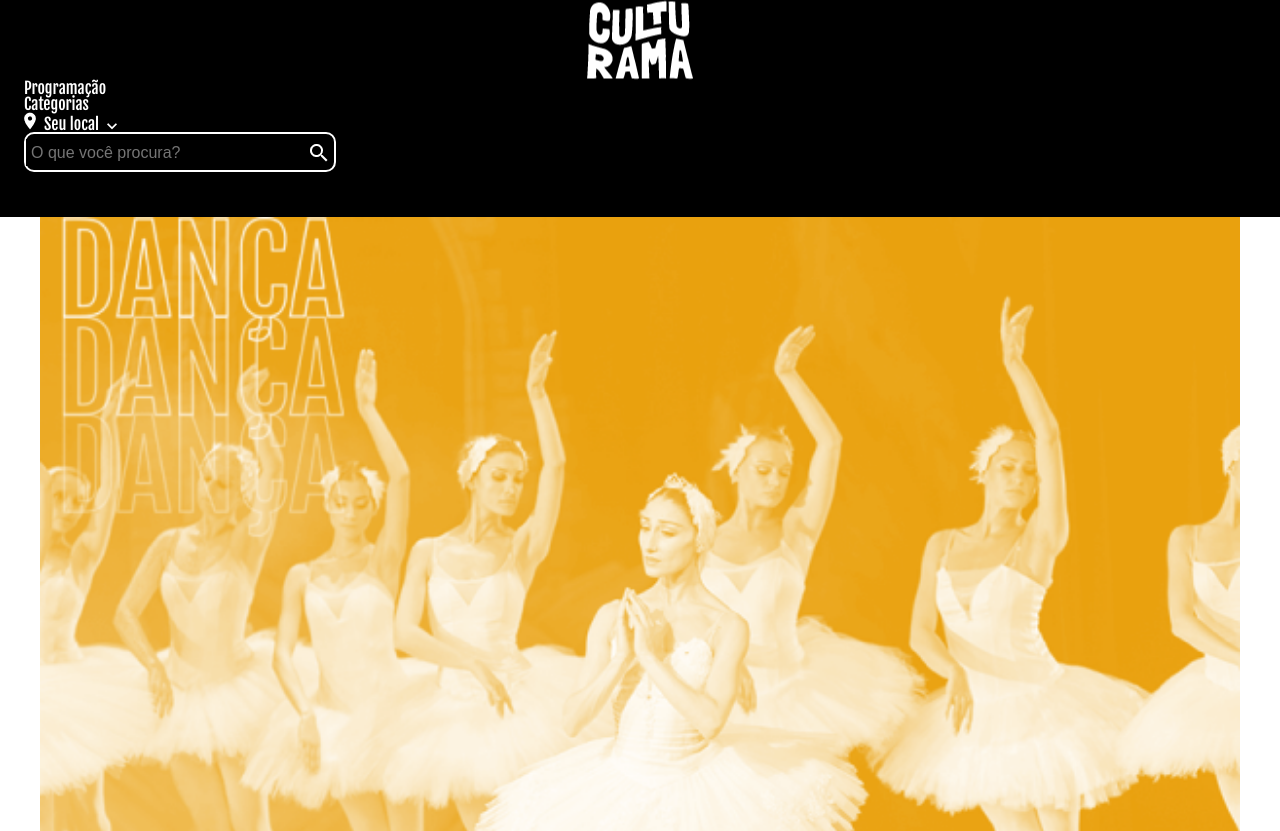
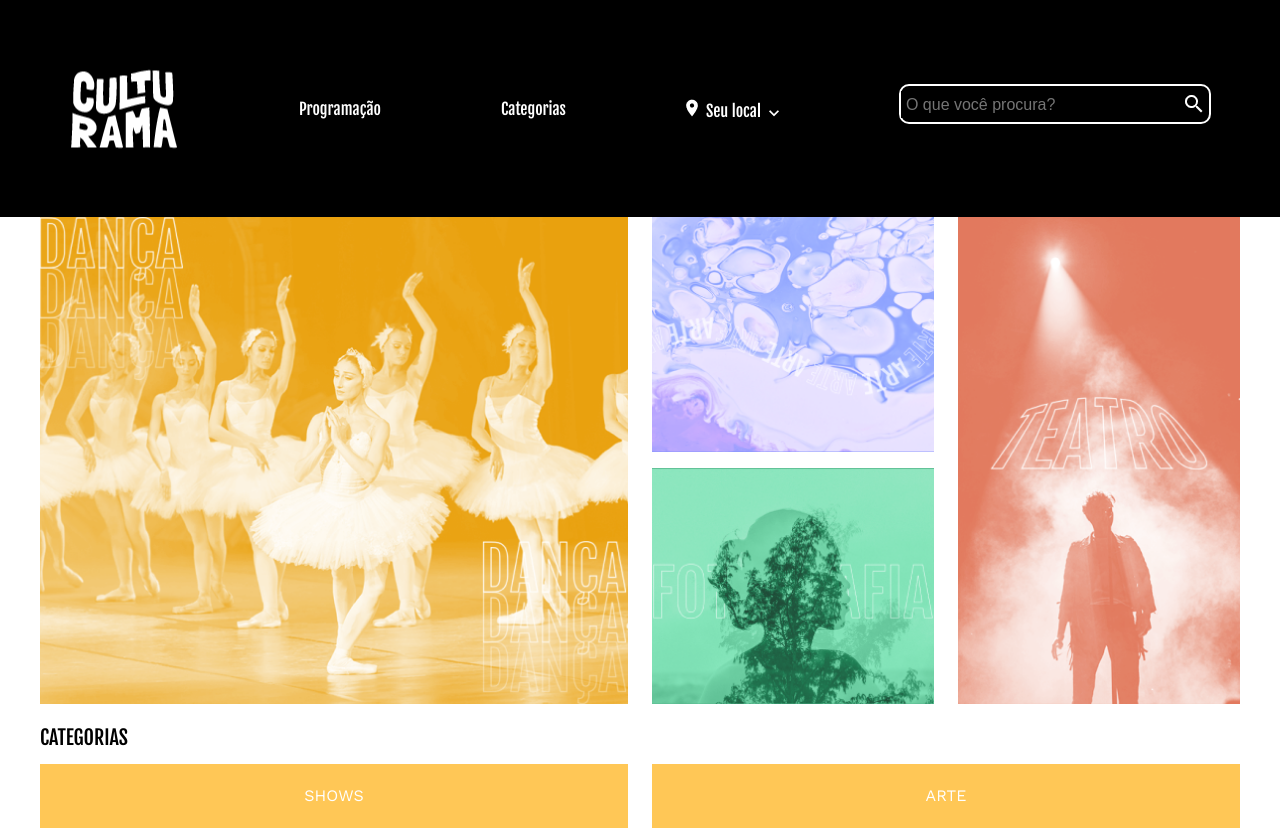
Before and after one commit to postrenan/CursoFlexbox_GridCSS, a plain HTML site: page index.html in a window 1280 px wide. Shown: the top 831 px of the page. Drawn offline with nearby package versions, Linux system fonts and the light colour scheme; the site is published under a folder, as on GitHub Pages, so addresses that start at the root find nothing.

Commit message:
Update index.html

```diff
--- a/index.html
+++ b/index.html
@@ -12,8 +12,8 @@
         crossorigin="anonymous" referrerpolicy="no-referrer" />
     <link rel="shortcut icon" href="./assets/img/Favicon2.png" type="image/x-icon">
     <link rel="stylesheet" href="./assets/style/style.css">
-    <link rel="stylesheet" href="/assets/style/grid.css">
-    <link rel="stylesheet" href="/assets/style/flex.css">
+    <link rel="stylesheet" href="./assets/style/grid.css">
+    <link rel="stylesheet" href="./assets/style/flex.css">
 </head>
 
 <body>
```
